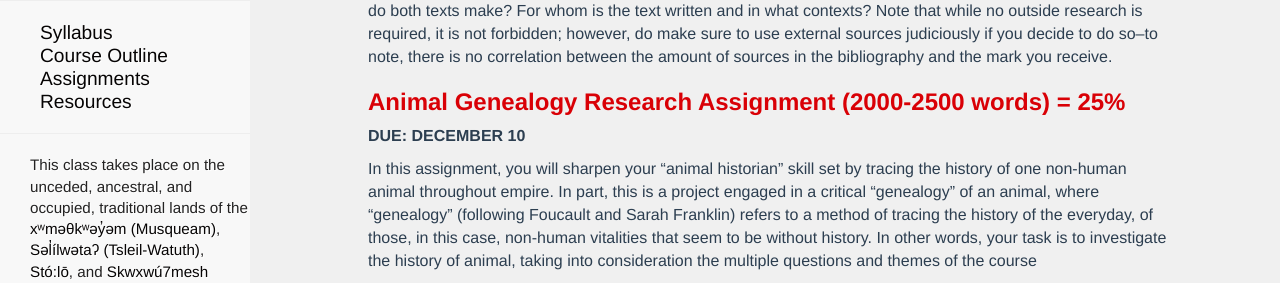
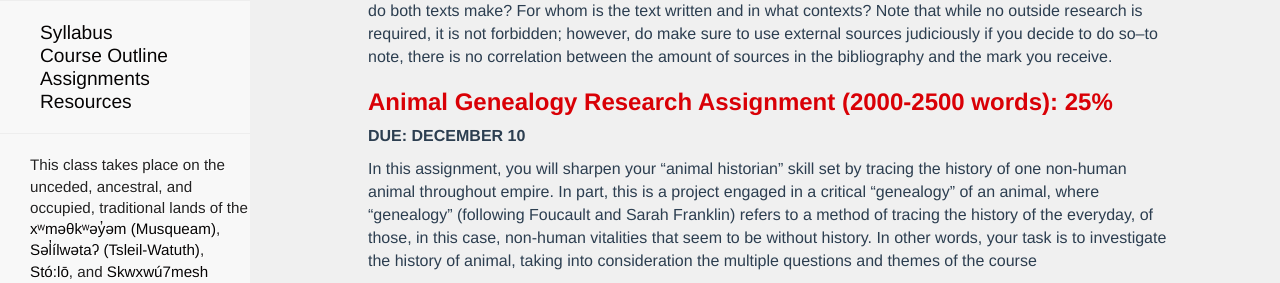
Before and after one commit to esgow/HIST487, a Jekyll site: the page built from assignments.md, in a window 1280 px wide and 900 px high, scrolled down 1042 px. Shown: the part 172-455 px from the top of the window. Built offline with Jekyll 4.4.1, drawn with Linux system fonts in a browser that asks for light colours; nearby versions of some CDN libraries; Markdown is read by kramdown in place of the engine named in the settings.

```diff
--- a/assignments.md
+++ b/assignments.md
@@ -36,7 +36,7 @@ This assignment asks that you think creatively and critically about the interact
 This assignment invites deep and close readings of the two texts. Read the texts carefully, asking questions about word choice, rhetorical style, and argumentation. What sorts of language do these texts share? What assumptions do both texts make? For whom is the text written and in what contexts? Note that while no outside research is required, it is not forbidden; however, do make sure to use external sources judiciously if you decide to do so--to note, there is no correlation between the amount of sources in the bibliography and the mark you receive.
 
 
-### Animal Genealogy Research Assignment (2000-2500 words) = 25%
+### Animal Genealogy Research Assignment (2000-2500 words): 25%
 
 **DUE: DECEMBER 10**
 
```
